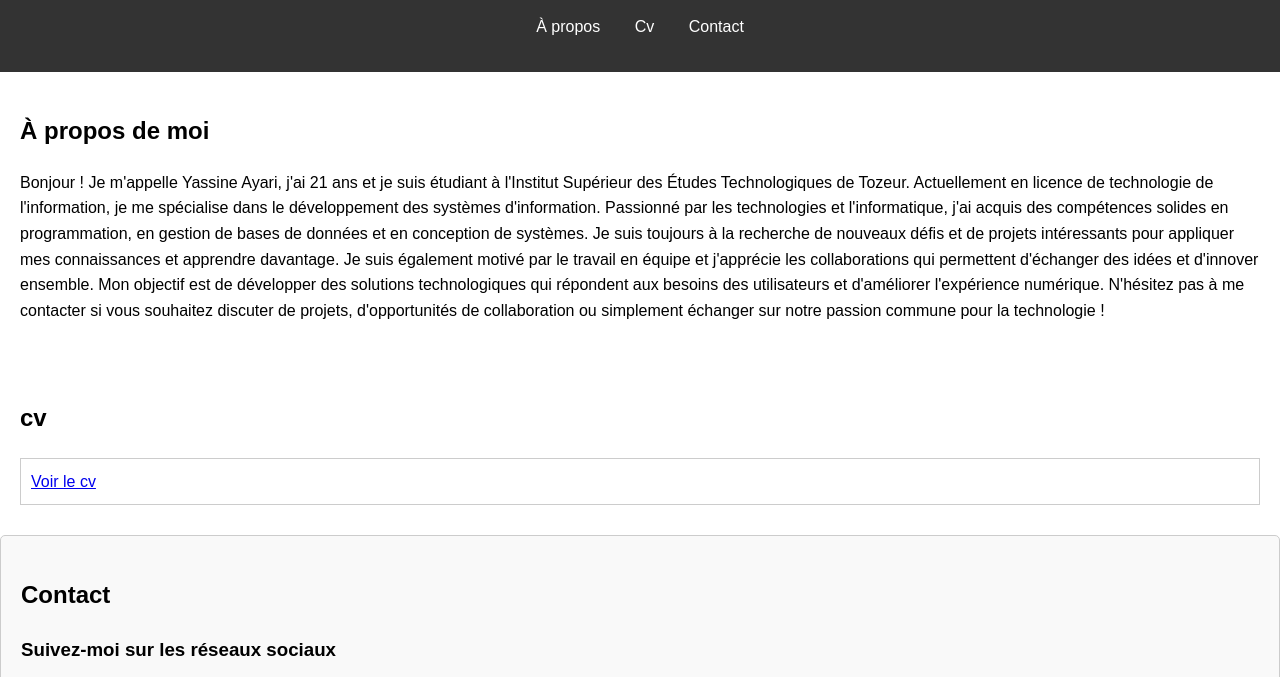
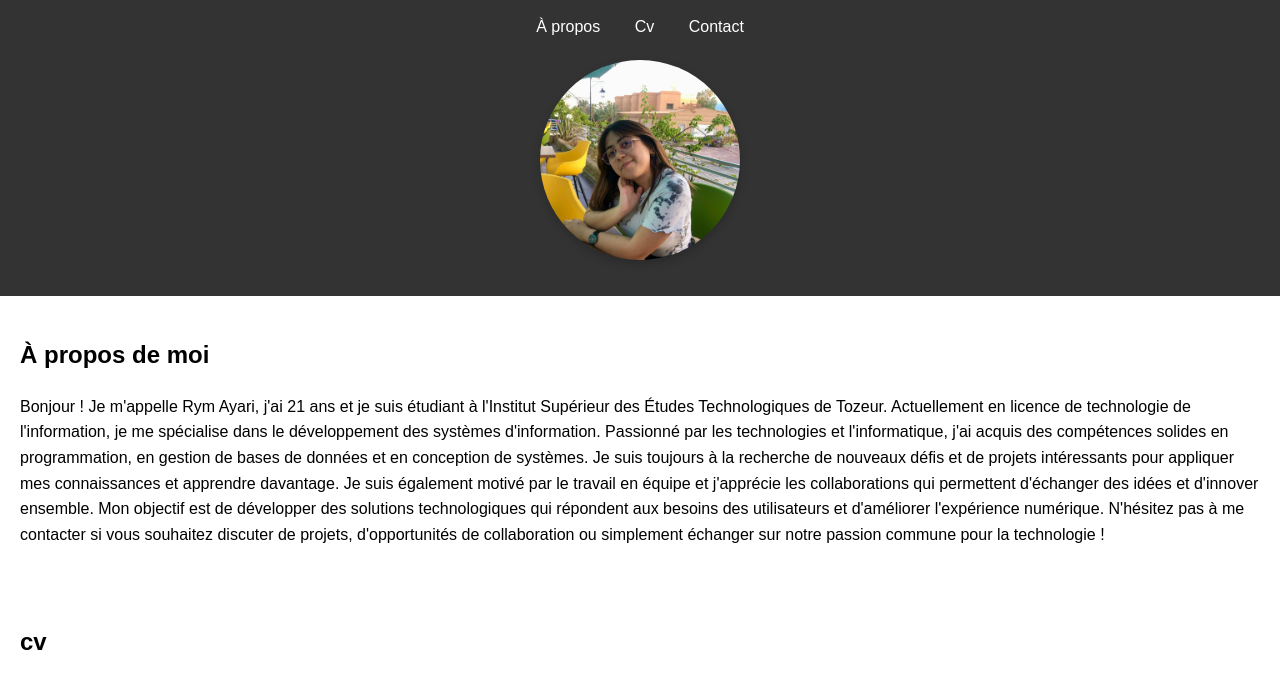
Before and after one commit to rymayari20/rymayari20.github.io, a plain HTML site: page index.html in a window 1280 px wide. Shown: the part 96-773 px from the top of the page. Drawn offline with Linux system fonts and the light colour scheme; a script that the page names is missing.

Commit message:
modification du portfolio: ajout une photo et corriger le nom

```diff
--- a/index.html
+++ b/index.html
@@ -16,11 +16,14 @@
                 <li><a href="#contact">Contact</a></li>
             </ul>
         </nav>
+        <div class="profile-photo-container">
+            <img src="rym.jpg" alt="Ma photo" class="profile-photo">
+        </div>
     </header>
 
     <section id="about">
         <h2>À propos de moi</h2>
-        <p>Bonjour ! Je m'appelle Yassine Ayari, j'ai 21 ans et je suis étudiant à l'Institut Supérieur des Études Technologiques de Tozeur. Actuellement en licence de technologie de l'information, je me spécialise dans le développement des systèmes d'information.
+        <p>Bonjour ! Je m'appelle Rym Ayari, j'ai 21 ans et je suis étudiant à l'Institut Supérieur des Études Technologiques de Tozeur. Actuellement en licence de technologie de l'information, je me spécialise dans le développement des systèmes d'information.
 
 Passionné par les technologies et l'informatique, j'ai acquis des compétences solides en programmation, en gestion de bases de données et en conception de systèmes. Je suis toujours à la recherche de nouveaux défis et de projets intéressants pour appliquer mes connaissances et apprendre davantage.
 
@@ -32,7 +35,7 @@ N'hésitez pas à me contacter si vous souhaitez discuter de projets, d'opportun
     <section id="cv">
         <h2>cv</h2>
         <div class="cv">
-            <a href="file:///C:/Users/FAMILLE/Downloads/CURRICULUM-VITALE.pdf" target="_blank">Voir le cv</a>
+            <a href="file:///C:/Users/FAMILLE/Desktop/portfolio/CURRICULUM-VITAE.pdf" target="_blank">Voir le cv</a>
         </div>
     </section>
 
--- a/styles.css
+++ b/styles.css
@@ -106,3 +106,17 @@ button:hover {
 .social-icon:hover {
     transform: scale(1.1); /* Agrandit l'icône au survol */
 }
+.profile-photo-container {
+    margin: 20px auto;
+    width: 200px;
+    height: 200px;
+    overflow: hidden;
+    border-radius: 50%;
+    box-shadow: 0 4px 10px rgba(0, 0, 0, 0.2);
+}
+
+.profile-photo {
+    width: 100%;
+    height: auto;
+    display: block;
+}
```
